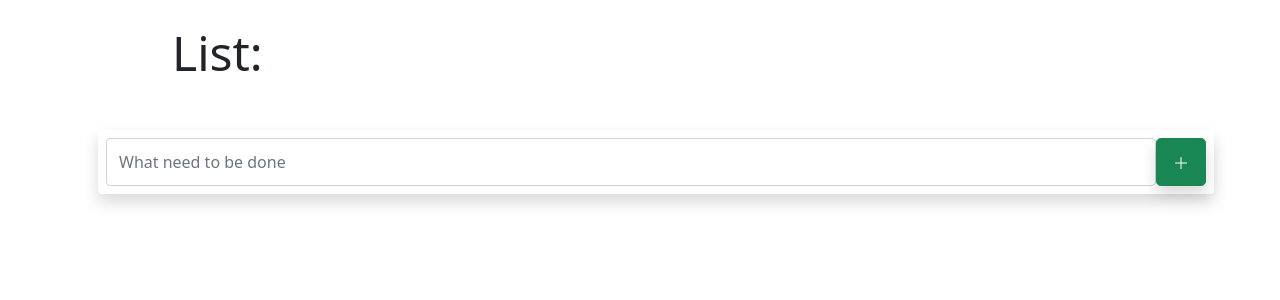
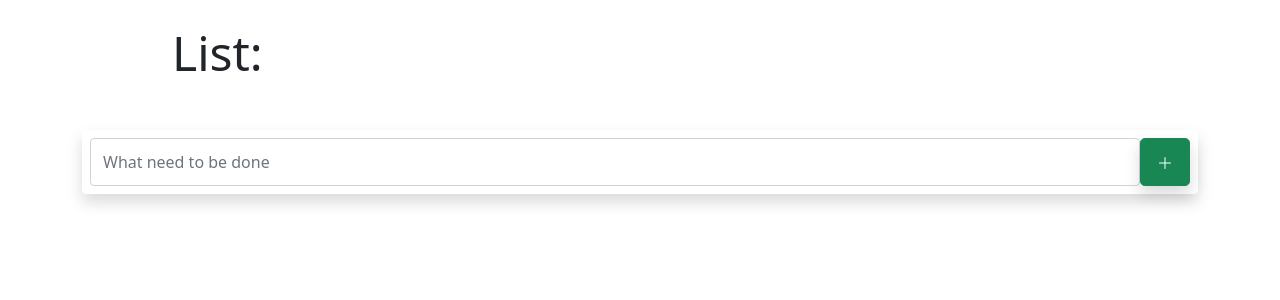
Before and after one commit to teasec4/ToDoAppDjango, a Django app: template todolist/templates/index.html in a window 1280 px wide. Shown: the part 56-356 px from the top of the page. Run offline with Django 4.2, Linux system fonts and the light colour scheme; the template is opened without the code that fills it, so the values that code supplies are empty; parts of the project's set-up code (start-up, migrations or seed data) failed here and were passed over.

Commit message:
Add files via upload

```diff
--- a/todolist/templates/index.html
+++ b/todolist/templates/index.html
@@ -114,7 +114,7 @@
 
 <div class="container mt-5">
 
-    <div class="container-fluid shadow p-2 m-3 rounded">
+    <div class="container-fluid shadow p-2 rounded">
         <form method="POST" class="d-flex">
             {% csrf_token %}
             <input class="form-control" type="text" placeholder="What need to be done" name="task">
```
